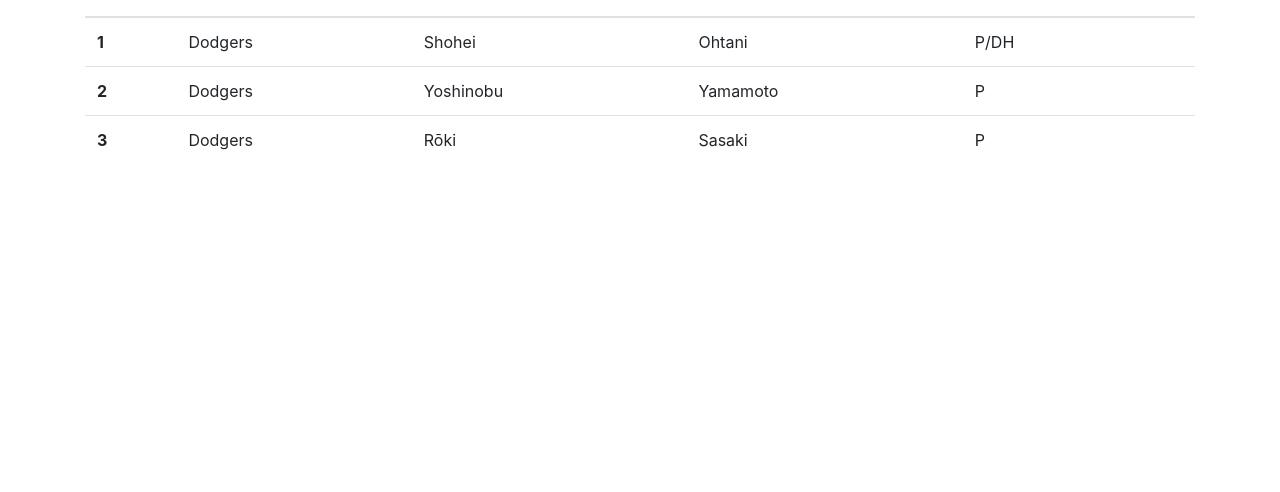
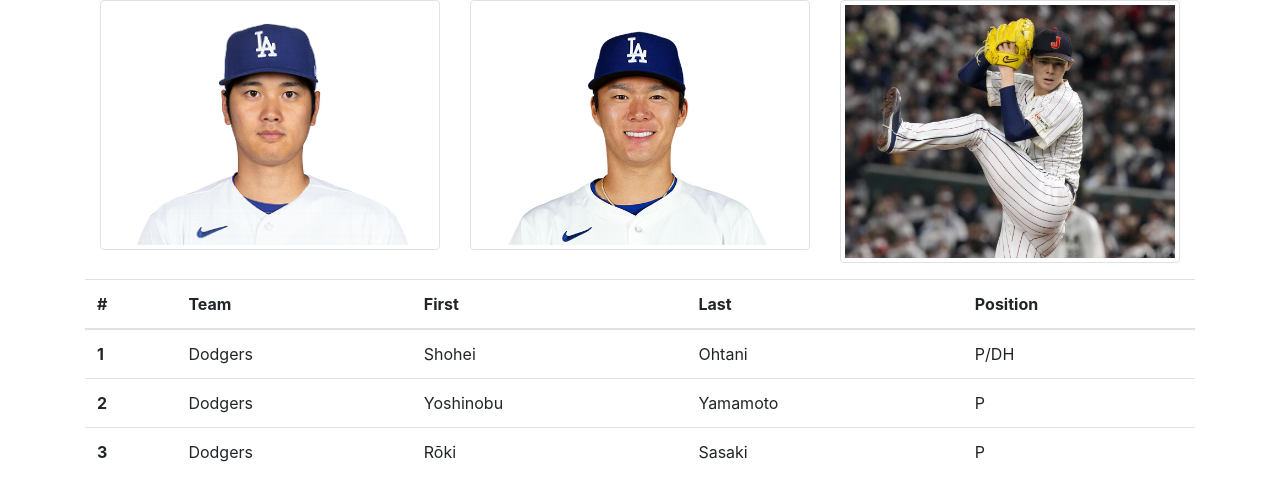
Before and after one commit to idesignstuff99/Week-03-Bootstrap, a website: page index.html in a window 1280 px wide. Shown: the part 717-1209 px from the top of the page. Before the commit the page ends 897 px from the top, so only its background shows below. Drawn offline with nearby package versions, Linux system fonts and the light colour scheme.

Commit message:
new images and updated html files

```diff
--- a/index.html
+++ b/index.html
@@ -29,7 +29,22 @@
 
 
 <div class="container">
+    <div class="row">
     <img src="team.jpeg" class="img-fluid" alt="Logo">
+</div>
+<div class="container mt-3 mb-3">
+    <div class="row">
+        <div class="col-sm">
+           <img src="ohtani.png" class="img-thumbnail">
+        </div>
+        <div class="col-sm">
+            <img src="yamamoto.png" class="img-thumbnail">
+         </div>
+         <div class="col-sm">
+            <img src="roki.jpeg" class="img-thumbnail">
+         </div>
+    </div>
+</div>
 </div>
 <!-- container div for image and data -->
 <div class="container">
```
Also changed, not shown: logo.png (added), ohtani.png (added), roki.jpeg (added), yamamoto.png (added).
